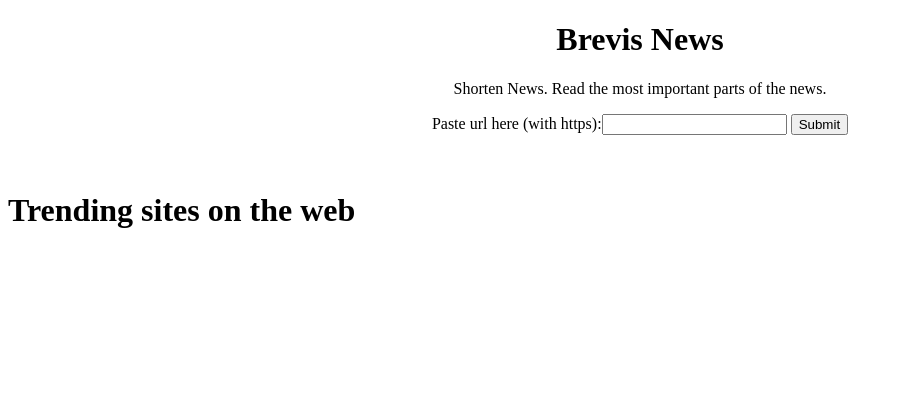
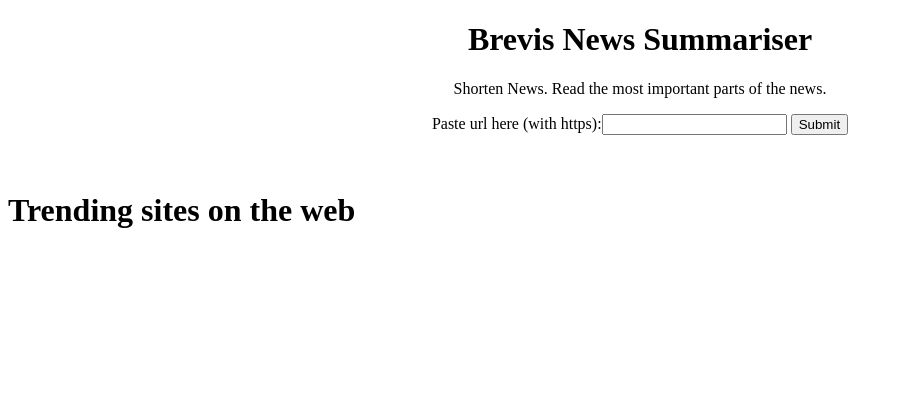
Before and after one commit to niladridutt/Brevis-News, a Django app: template templates/main/index.html in a window 1280 px wide. Shown: the top 420 px of the page, without its empty margins (0-903 px from the left). Run offline with Django 3.2, Linux system fonts and the light colour scheme; the template is opened without the code that fills it: values that come from a table or form of the project are taken from there, others are empty.

Commit message:
Comments added

```diff
--- a/main/forms.py
+++ b/main/forms.py
@@ -1,4 +1,4 @@
 from django import forms
-
+""" Class based form model to extend usage to add ability to save summaries into database"""
 class WebsiteForm(forms.Form):
     weblink = forms.URLField(label = 'Paste url here (with https)')
--- a/templates/main/header.html
+++ b/templates/main/header.html
@@ -1,6 +1,6 @@
-<!-- Header -->
+<!-- Header Includes the Brevis Title and URL bar. Please create common header here -->
 <header id="header">
-    <center><h1>Brevis News</h1></center>
+    <center><h1>Brevis News Summariser</h1></center>
     <center><p>Shorten News. Read the most important parts of the news.</p></center>
 </header>
 <center><form method = "post">
```
